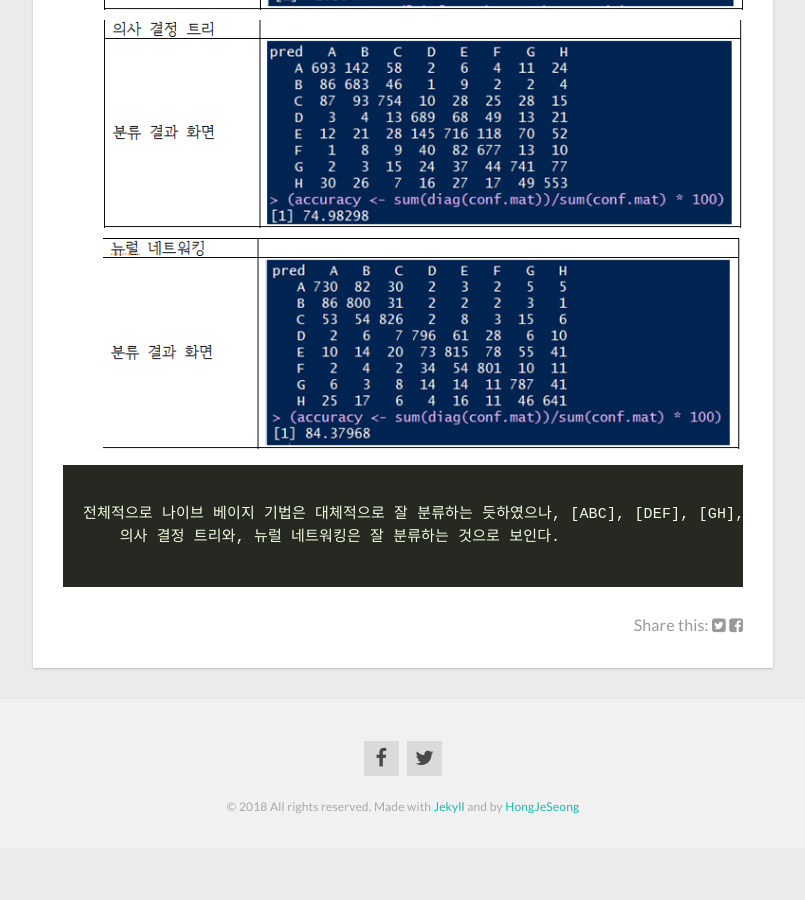
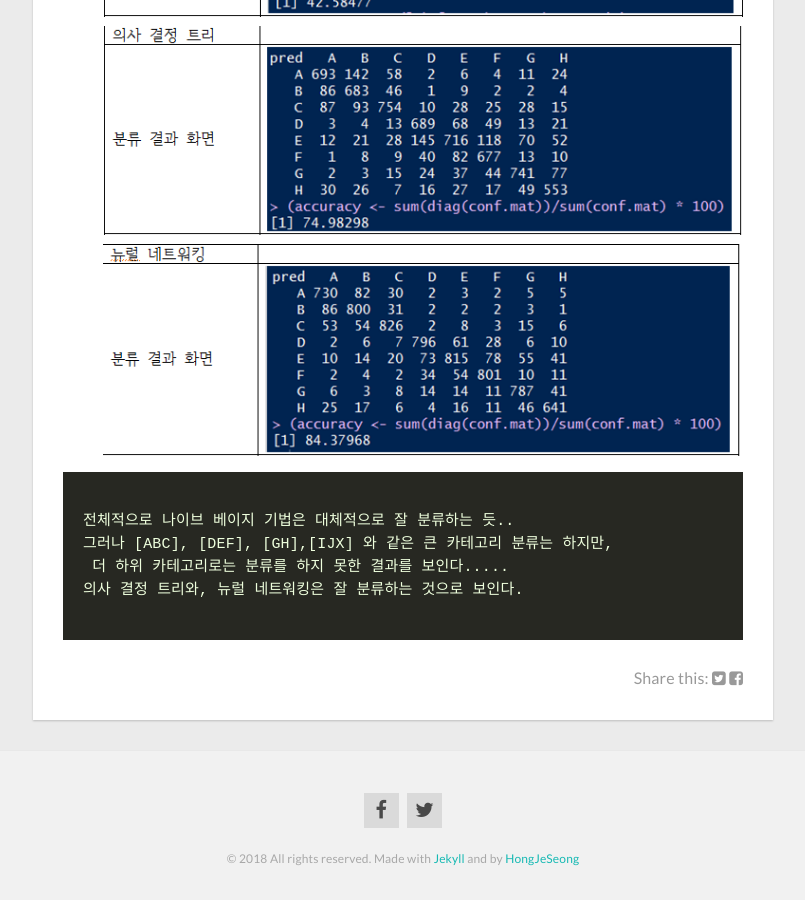
Before and after one commit to HongJeSeong/HongJeSeong.github.io, a Jekyll site: the page built from _posts/projects/2018-02-01-R-html-classification.md, in a window 1280 px wide and 900 px high, scrolled down 7001 px. Shown: the whole window, without its empty margins (237-1042 px from the left). Built offline with Jekyll 4.4.1, drawn with Linux system fonts in a browser that asks for light colours; nearby versions of some CDN libraries; before the commit the page ends 7849 px from its top, so only the background shows below that.

Commit message:
html분류

````diff
--- a/_posts/projects/2018-02-01-R-html-classification.md
+++ b/_posts/projects/2018-02-01-R-html-classification.md
@@ -69,6 +69,7 @@ html은 Hyper Text Markup Language로 웹 페이지를 위한 마크업 언어
 ![결과](../../images/projects/R_html_classification/res1.png)
 ![결과](../../images/projects/R_html_classification/res2.png)
 ![결과](../../images/projects/R_html_classification/res3.png)
+
 ### 모델2
 - 파일에서 최소 10번 이상 나온 단어 리스트 : 50개
 - 클래스별 로 가장 많이 나온 단어 리스트 : 100개
@@ -79,7 +80,9 @@ html은 Hyper Text Markup Language로 웹 페이지를 위한 마크업 언어
 
 ```
 
-전체적으로 나이브 베이지 기법은 대체적으로 잘 분류하는 듯하였으나, [ABC], [DEF], [GH],[IJX] 와 같은 큰 카테고리 분류는 하지만, 더 하위 카테고리로는 분류를 하지 못한 결과를 보인다.....
-    의사 결정 트리와, 뉴럴 네트워킹은 잘 분류하는 것으로 보인다.
+전체적으로 나이브 베이지 기법은 대체적으로 잘 분류하는 듯..
+그러나 [ABC], [DEF], [GH],[IJX] 와 같은 큰 카테고리 분류는 하지만,
+ 더 하위 카테고리로는 분류를 하지 못한 결과를 보인다.....
+의사 결정 트리와, 뉴럴 네트워킹은 잘 분류하는 것으로 보인다.
 
 ```
````
